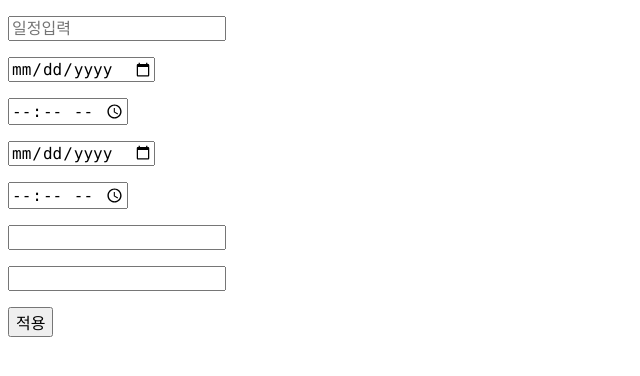
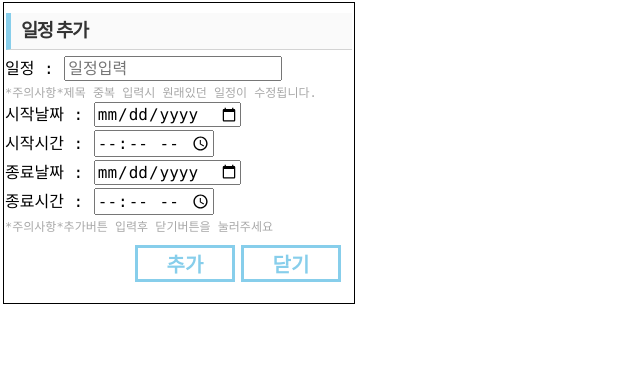
Before and after one commit to parkleeleelee/UNIX-Team-Project, a plain HTML site: page public/addlist.html in a window 1280 px wide. Shown: the whole page, without its empty margins (0-640 px from the left). Drawn offline with Linux system fonts and the light colour scheme.

Commit message:
2020-12-16 최종

```diff
--- a/public/addlist.html
+++ b/public/addlist.html
@@ -6,38 +6,137 @@
     <title>일정추가</title>
     <style>
         * {
+            margin: 1px;
             font-size: 16px;
             font-family: Consolas, sans-serif;
         }
+
+        .title1 {
+            font-size: 16px;
+            font-weight: bold;
+            text-align: center;
+        }
+
+        .but1 {
+            position: absolute;
+            width: 100px;
+            left: 240px;
+            margin-top: 10px;
+            background-color: white;
+            font-size: 20px;
+            font-weight: bold;
+            font-family: Consolas, sans-serif, ;
+            border: 3px solid skyblue;
+            color: skyblue;
+        }
+
+        .but2 {
+            position: absolute;
+            width: 100px;
+            left: 130px;
+            margin-left: 5px;
+            margin-top: 10px;
+            background-color: white;
+            font-size: 20px;
+            font-weight: bold;
+            font-family: Consolas, sans-serif, ;
+            border: 3px solid skyblue;
+            color: skyblue;
+        }
+
+        .box1 {
+            border: 1px solid;
+            width: 350px;
+            height: 300px;
+        }
+
+        .box2 {
+            border: 1px solid;
+        }
+
+        .font1 {
+            font-size: 12px;
+            color: #a8a8a8;
+        }
     </style>
+    <script src="https://www.gstatic.com/firebasejs/7.2.3/firebase-app.js"></script>
+    <script src="https://www.gstatic.com/firebasejs/7.2.3/firebase-auth.js"></script>
+    <script src="https://www.gstatic.com/firebasejs/7.2.3/firebase-firestore.js"></script>
 </head>
 
 <body>
-    <p><input type="text" id="tit" placeholder="일정입력"></p>
-    <p><input type="date" id="startdate"></p>
-    <p><input type="time" id="starttime"></p>
-    <p><input type="date" id="enddate"></p>
-    <p><input type="time" id="endtime"></p>
-    <p><input type="text" id="color"></p>
-    <p><input type="text" id="reid"></p>
-    <button onclick="godat()">적용</button>
     <script>
-        // 적용 누를 시 실행 시킬 함수
+        var firebaseConfig = {
+            apiKey: "AIzaSyAtMau1mVeujFR7nJlrjSFXcdVNwT9GKVg",
+            authDomain: "liary-30c97.firebaseapp.com",
+            databaseURL: "https://liary-30c97.firebaseio.com/",
+            projectId: "liary-30c97",
+            storageBucket: "liary-30c97.appspot.com",
+            messagingSenderId: "1005204747821",
+            appId: "1:1005204747821:web:4f1d2a2833fbf396316aa4",
+            measurementId: "G-9PKBBRDZ38"
+        };
+        firebase.initializeApp(firebaseConfig);
+    </script>
+    <div class='box1'>
+        <h2 style="padding: 0px 10px 1px;
+        margin: 10px 2px 5px;
+        border-left-width: 5px;
+        border-left-style: solid;
+        border-left-color: skyblue;
+        font-size: 14pt; color: rgb(51, 51, 51);
+        font-family: '맑은 고딕', 'Noto Sans Korean';
+        border-bottom-color: rgb(211, 211, 211);
+        border-bottom-width: 1px;
+        border-bottom-style: solid;
+        letter-spacing: -0.07em;
+        line-height: 35px;
+        background-color: rgb(250, 250, 250);">일정 추가</h2>
+        <p>일정 : <input type="text" id="tit" placeholder="일정입력">
+        </p>
+        <div class="font1">
+            *주의사항*제목 중복 입력시 원래있던 일정이 수정됩니다.
+        </div>
+        <p>시작날짜 : <input type="date" id="startdate"></p>
+        <p>시작시간 : <input type="time" id="starttime"></p>
+        <p>종료날짜 : <input type="date" id="enddate"></p>
+        <p>종료시간 : <input type="time" id="endtime"></p>
+        <div class="font1">
+            *주의사항*추가버튼 입력후 닫기버튼을 눌러주세요
+        </div>
+        <button onclick="godat()" class='but2'>추가</button>
+        <button onclick="self.close()" class='but1'>닫기</button>
+    </div>
+    <script>
+        // 데이터베이스 정의 부분
+        var db = firebase.firestore(); // 파이어스토어 불러옴
+        var Auth = window.opener.useruid; // 최근 로그인한 유저의 정보를 불러옴
+        console.log(Auth);
+
         function godat() {
             var tit = document.getElementById('tit').value;
             var startdat = document.getElementById('startdate').value + 'T' + document.getElementById('starttime').value
             var enddat = document.getElementById('enddate').value + 'T' + document.getElementById('endtime').value
-            var color = document.getElementById('color').value;
-            var reid = document.getElementById('reid').value;
-            // 파이어베이스를 이용해 실시간으로 데이터를 저장, 수정
-
-
-            // 달력에 추가하는 함수 실행
-            window.opener.addev(tit, startdat, enddat, false, color, reid);
-            self.close();
+            var color = "#3788d8";
+            window.opener.addev(tit, startdat, enddat, false, color);
+            if (Auth) {
+                db.collection(Auth).doc(tit).set({
+                        title: tit,
+                        startdate: startdat,
+                        enddate: enddat,
+                        allDay: false,
+                        color: color
+                    })
+                    .then(function() {})
+                    .catch(function(error) {
+                        console.error("Error adding document: ", error);
+                    });
+            } else {
+                console.log("로그인을 해주세요");
+            }
         }
     </script>
-    <script src="fb.js" defer></script>
+
 </body>
 
 </html>
```
